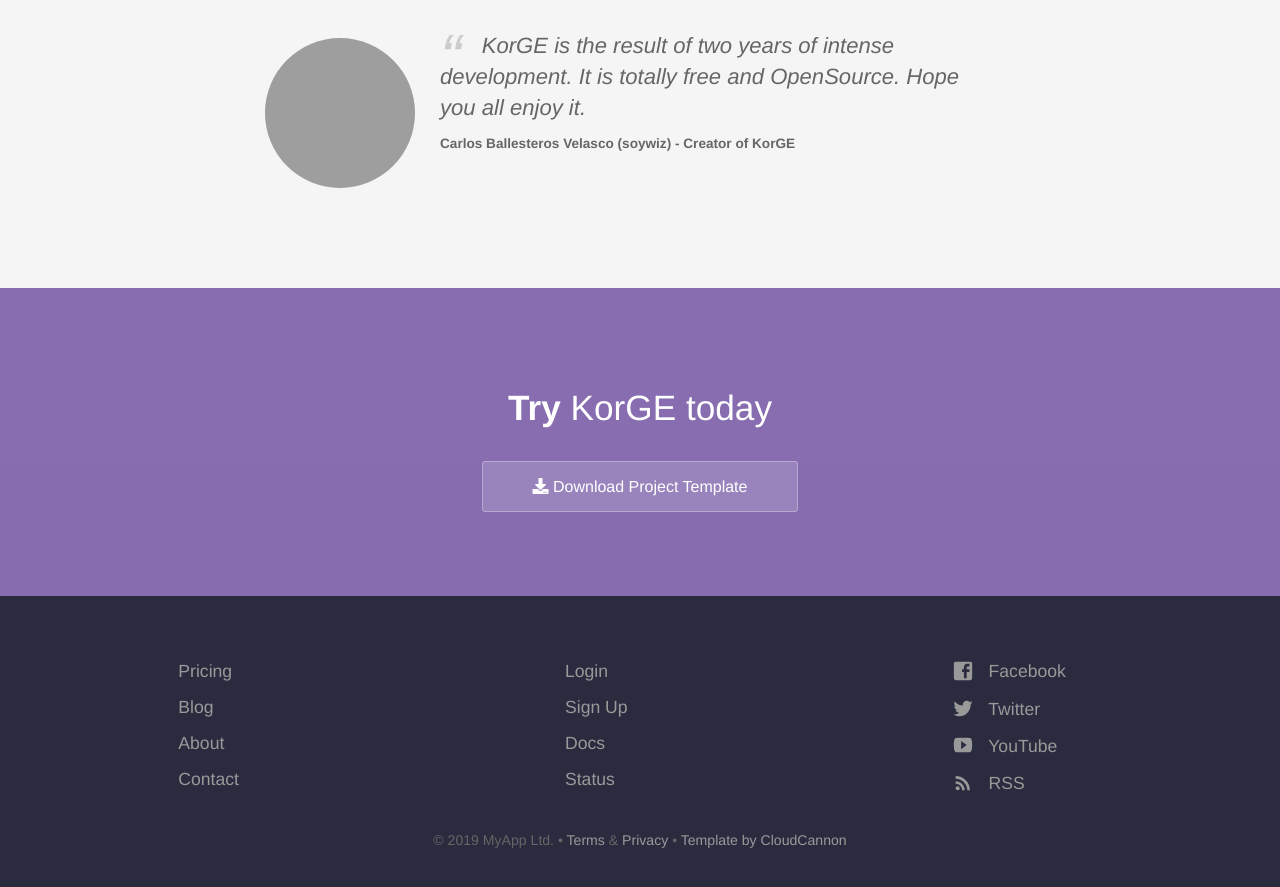
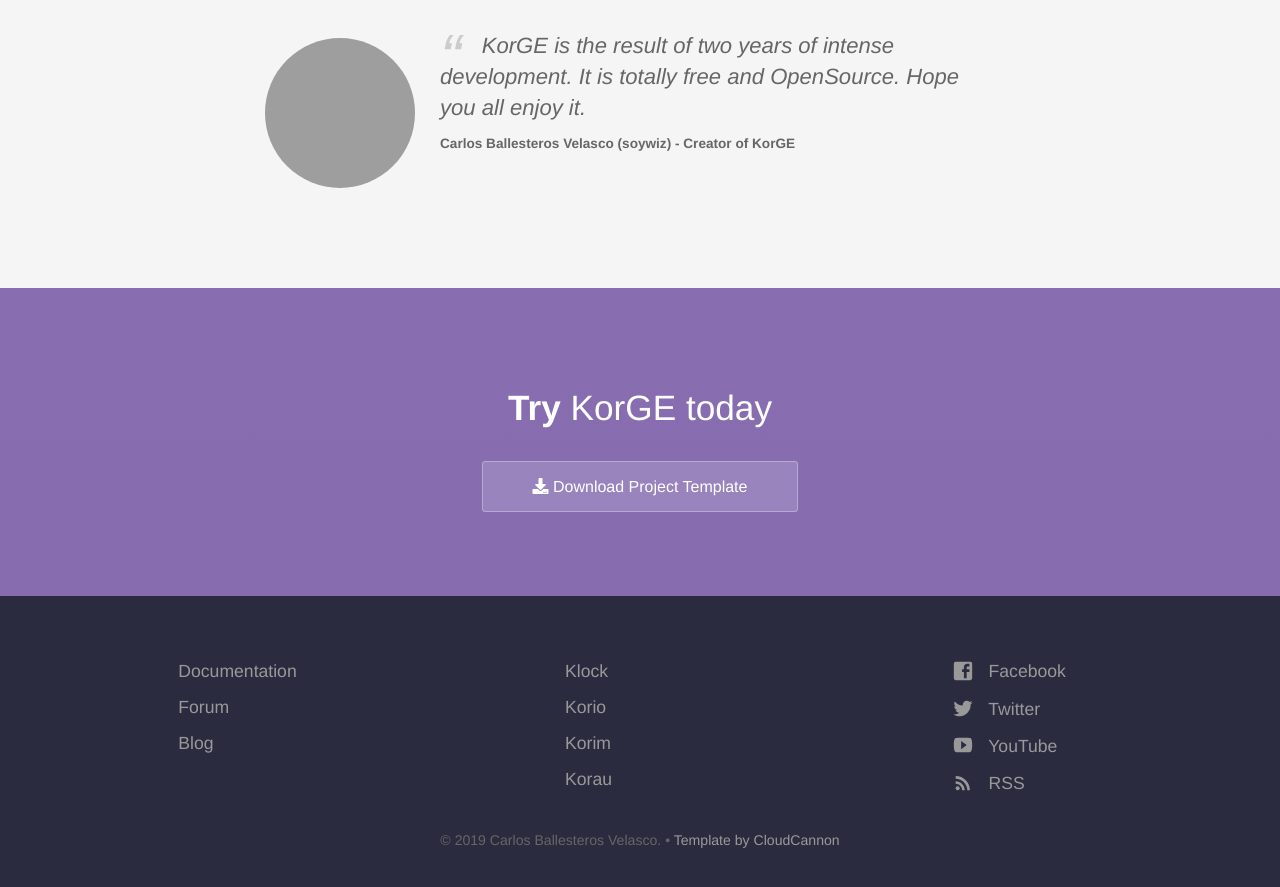
Before and after one commit to korlibs/korge.soywiz.com, a Jekyll site: the page built from index.html, in a window 1280 px wide and 900 px high, scrolled down 3314 px. Shown: the top 887 px of the window. Built offline with Jekyll 4.4.1, drawn with Linux system fonts in a browser that asks for light colours; a script that is not in the unit is left out; grey boxes are pictures that could not be loaded.

Commit message:
More work

```diff
--- a/_data/footer.yml
+++ b/_data/footer.yml
@@ -1,24 +1,22 @@
 - links:
-  - name: Pricing
-    link: /pricing/
+  - name: Documentation
+    link: https://korlibs.soywiz.com/
+  - name: Forum
+    link: https://forum.soywiz.com/
   - name: Blog
-    link: /blog/
-  - name: About
-    link: /about/
-  - name: Contact
-    link: /contact/
+    link: https://soywiz.com/tag/korlibs/
 - links:
-  - name: Login
-    link: /
+  - name: Klock
+    link: https://github.com/korlibs/klock/
     new_window: true
-  - name: Sign Up
-    link: /
+  - name: Korio
+    link: https://github.com/korlibs/korio/
     new_window: true
-  - name: Docs
-    link: /
+  - name: Korim
+    link: https://github.com/korlibs/korim/
     new_window: true
-  - name: Status
-    link: /
+  - name: Korau
+    link: https://github.com/korlibs/korau/
     new_window: true
 - links:
   - name: Facebook
--- a/_layouts/default.html
+++ b/_layouts/default.html
@@ -45,7 +45,7 @@
 					</ul>
 					{% endfor %}
 				</div>
-				<p class="copyright">&copy; {{ site.time | date: '%Y' }} MyApp Ltd. • <a href="#">Terms</a> &amp; <a href="#">Privacy</a> • <a href="https://cloudcannon.com/">Template by CloudCannon</a></p>
+				<p class="copyright">&copy; {{ site.time | date: '%Y' }} Carlos Ballesteros Velasco. • <a href="https://cloudcannon.com/">Template by CloudCannon</a></p>
 			</div>
 		</footer>
 		<script>
```
